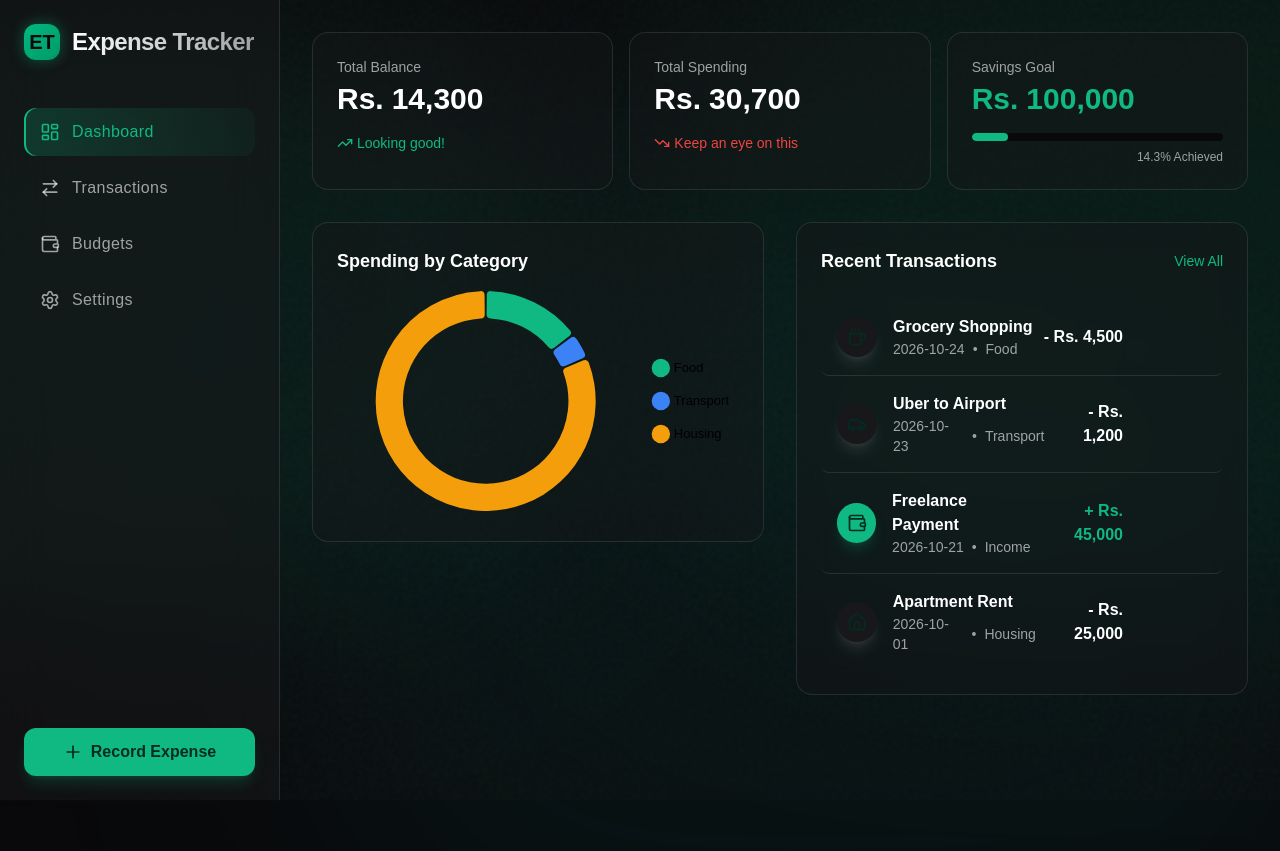
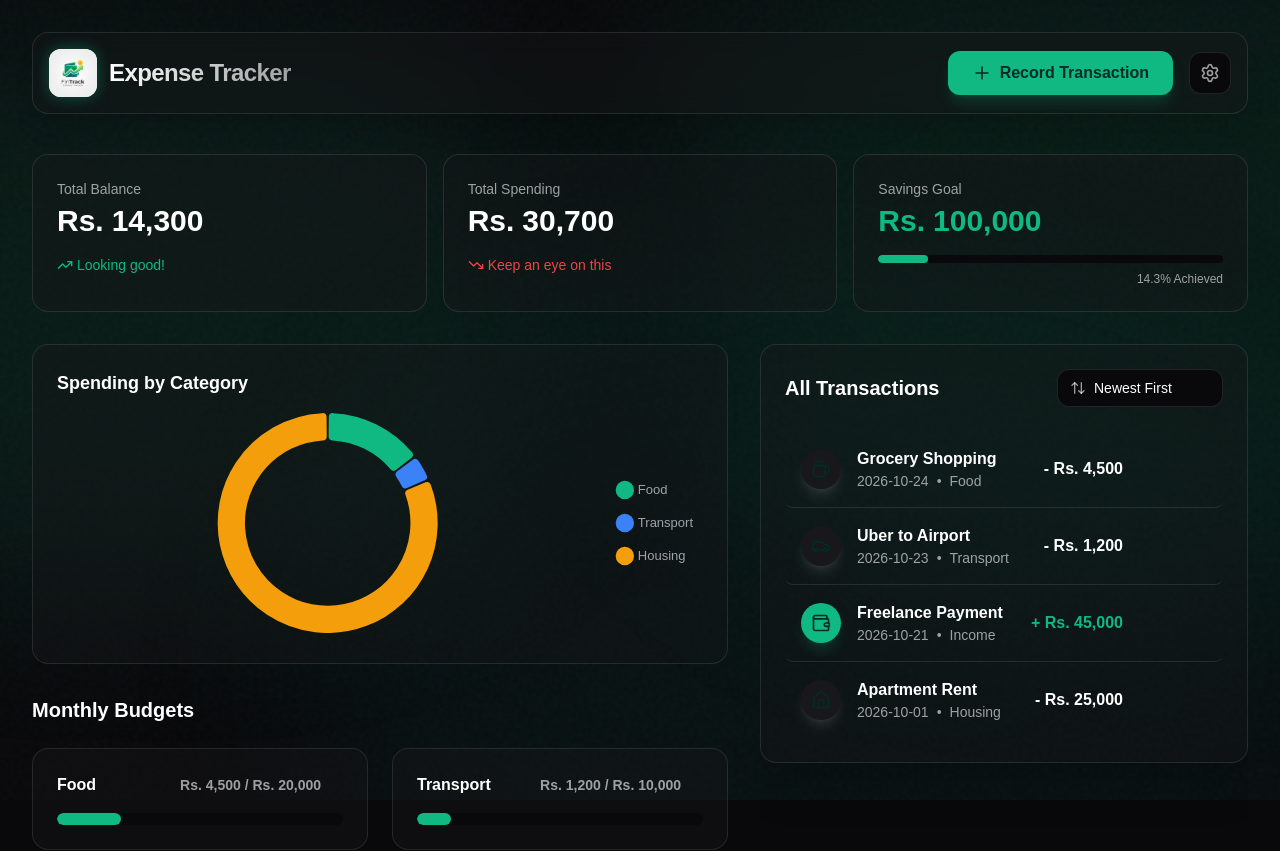
Before and after one commit to ayeshanaveed2526/ExpesnseTracker, a React (Vite) app: page / in a window 1280 px wide. Shown: the top 851 px of the page. Before the commit the page ends 800 px from the top, so only its background shows below. Built offline with nearby package versions, Linux system fonts and the light colour scheme.

Commit message:
making it SPA

```diff
--- a/src/App.jsx
+++ b/src/App.jsx
@@ -1,10 +1,10 @@
 import React, { useState, useEffect } from 'react';
-import { Routes, Route, NavLink, useLocation, Outlet } from 'react-router-dom';
-import { LayoutDashboard, Wallet, ArrowRightLeft, Settings, Plus } from 'lucide-react';
-import Dashboard from './components/Dashboard';
+import { Settings as SettingsIcon, Plus } from 'lucide-react';
+import Summary from './components/Summary';
+import ExpenseChart from './components/ExpenseChart';
 import Transactions from './components/Transactions';
 import Budgets from './components/Budgets';
-import SettingsView from './components/Settings';
+import Settings from './components/Settings';
 import ExpenseForm from './components/ExpenseForm';
 
 const initialExpenses = [
@@ -20,147 +20,14 @@ const initialBudgets = [
   { category: 'Housing', limit: 40000 },
 ];
 
-function Layout({ expenses, onAddExpense, onEditExpense, onDeleteExpense, budgets, onUpdateBudget, theme, toggleTheme }) {
-  const [isFormOpen, setIsFormOpen] = useState(false);
-  const [expenseToEdit, setExpenseToEdit] = useState(null);
-  const location = useLocation();
-
-  const handleAddOrEdit = (exp) => {
-    if (expenseToEdit) {
-      onEditExpense(exp);
-    } else {
-      onAddExpense(exp);
-    }
-    setIsFormOpen(false);
-    setExpenseToEdit(null);
-  };
-
-  const openAddForm = () => {
-    setExpenseToEdit(null);
-    setIsFormOpen(true);
-  };
-
-  const openEditForm = (exp) => {
-    setExpenseToEdit(exp);
-    setIsFormOpen(true);
-  };
-
-  const getPageTitle = () => {
-    switch(location.pathname) {
-      case '/transactions': return 'Transactions';
-      case '/budgets': return 'Budgets';
-      case '/settings': return 'Settings';
-      default: return 'Dashboard';
-    }
-  };
-
-  return (
-    <div className={`min-h-screen flex flex-col md:flex-row bg-surface text-text-main relative overflow-hidden ${theme === 'dark' ? 'bg-[radial-gradient(ellipse_at_top,_var(--tw-gradient-stops))] from-primary/10 via-surface to-surface' : ''}`}>
-
-      {/* Animated Grainy Background */}
-      <div className="fixed inset-0 z-0 pointer-events-none">
-        <div className="absolute top-0 -left-1/4 w-3/4 h-3/4 bg-primary rounded-full mix-blend-multiply filter blur-[100px] opacity-10 animate-blob"></div>
-        <div className="absolute top-0 -right-1/4 w-3/4 h-3/4 bg-emerald-500 rounded-full mix-blend-multiply filter blur-[100px] opacity-10 animate-blob animation-delay-2000"></div>
-        <div className="absolute -bottom-1/4 left-1/4 w-3/4 h-3/4 bg-teal-800 rounded-full mix-blend-multiply filter blur-[100px] opacity-10 animate-blob animation-delay-4000"></div>
-        <div className="absolute inset-0 bg-grain opacity-[0.03]"></div>
-      </div>
-
-      {/* Desktop Sidebar */}
-      <aside className="hidden md:flex flex-col w-[280px] bg-surface-bright/50 backdrop-blur-xl border-r border-border-main p-6 h-screen sticky top-0 z-50">
-        <div className="flex items-center gap-3 mb-12">
-          <div className="w-9 h-9 rounded-xl bg-gradient-to-br from-primary to-emerald-600 flex items-center justify-center text-surface font-bold text-xl shadow-[0_0_15px_rgba(16,185,129,0.4)]">
-            ET
-          </div>
-          <h1 className="text-2xl font-bold tracking-tight bg-gradient-to-r from-text-main to-text-muted bg-clip-text text-transparent">Expense Tracker</h1>
-        </div>
-
-        <nav className="flex-1 space-y-2">
-          <NavItem to="/" icon={<LayoutDashboard size={20} />} label="Dashboard" />
-          <NavItem to="/transactions" icon={<ArrowRightLeft size={20} />} label="Transactions" />
-          <NavItem to="/budgets" icon={<Wallet size={20} />} label="Budgets" />
-          <NavItem to="/settings" icon={<Settings size={20} />} label="Settings" />
-        </nav>
-
-        <button
-          onClick={openAddForm}
-          className="mt-auto w-full bg-primary text-secondary font-semibold py-3 rounded-xl flex items-center justify-center gap-2 hover:scale-95 transition-transform active:scale-90 shadow-lg shadow-primary/20"
-        >
-          <Plus size={20} />
-          <span>Record Expense</span>
-        </button>
-      </aside>
-
-      {/* Main Content Area */}
-      <main className="flex-1 p-4 md:p-8 pb-24 md:pb-8 max-w-6xl mx-auto w-full relative z-10">
-        <header className="flex justify-between items-center mb-8 md:hidden">
-          <div className="flex items-center gap-2">
-            <div className="w-8 h-8 rounded-xl bg-gradient-to-br from-primary to-emerald-600 flex items-center justify-center text-surface font-bold shadow-[0_0_10px_rgba(16,185,129,0.4)]">ET</div>
-            <h1 className="text-xl font-bold bg-gradient-to-r from-text-main to-text-muted bg-clip-text text-transparent">{getPageTitle()}</h1>
-          </div>
-        </header>
-
-        <Outlet context={{ expenses, onEdit: openEditForm, onDelete: onDeleteExpense, budgets, onUpdateBudget, theme, toggleTheme }} />
-      </main>
-
-      {/* Mobile Bottom Nav */}
-      <div className="md:hidden fixed bottom-0 left-0 right-0 bg-surface-bright border-t border-border-main px-6 py-4 flex justify-between items-center z-40">
-        <MobileNavItem to="/" icon={<LayoutDashboard size={24} />} />
-        <MobileNavItem to="/transactions" icon={<ArrowRightLeft size={24} />} />
-        <div className="relative -top-6">
-          <button
-            onClick={openAddForm}
-            className="w-14 h-14 bg-primary text-secondary rounded-full flex items-center justify-center shadow-lg shadow-primary/20 hover:scale-95 transition-transform active:scale-90 border-4 border-surface"
-          >
-            <Plus size={28} />
-          </button>
-        </div>
-        <MobileNavItem to="/budgets" icon={<Wallet size={24} />} />
-        <MobileNavItem to="/settings" icon={<Settings size={24} />} />
-      </div>
-
-      {/* Expense Form Modal */}
-      {isFormOpen && (
-        <div className="fixed inset-0 z-50 flex items-center justify-center p-4 bg-black/60 backdrop-blur-sm animate-in fade-in duration-200">
-          <div className="w-full max-w-md animate-in slide-in-from-bottom-8 duration-300">
-            <ExpenseForm
-              onClose={() => { setIsFormOpen(false); setExpenseToEdit(null); }}
-              onSave={handleAddOrEdit}
-              initialData={expenseToEdit}
-            />
-          </div>
-        </div>
-      )}
-    </div>
-  );
-}
-
-function NavItem({ to, icon, label }) {
-  return (
-    <NavLink
-      to={to}
-      className={({ isActive }) => `w-full flex items-center gap-3 px-4 py-3 rounded-xl transition-all duration-300 ${isActive ? 'bg-gradient-to-r from-primary/20 to-primary/5 text-primary shadow-[inset_2px_0_0_rgba(16,185,129,1)]' : 'text-text-muted hover:bg-glass hover:text-text-main hover:translate-x-1'}`}
-    >
-      {icon}
-      <span className="font-medium tracking-wide">{label}</span>
-    </NavLink>
-  );
-}
-
-function MobileNavItem({ to, icon }) {
-  return (
-    <NavLink
-      to={to}
-      className={({ isActive }) => `flex flex-col items-center gap-1 transition-colors ${isActive ? 'text-primary' : 'text-text-muted hover:text-text-main'}`}
-    >
-      {icon}
-    </NavLink>
-  );
-}
-
 function App() {
   const [expenses, setExpenses] = useState(initialExpenses);
   const [budgets, setBudgets] = useState(initialBudgets);
   const [theme, setTheme] = useState('dark');
+
+  const [isFormOpen, setIsFormOpen] = useState(false);
+  const [expenseToEdit, setExpenseToEdit] = useState(null);
+  const [isSettingsOpen, setIsSettingsOpen] = useState(false);
 
   useEffect(() => {
     if (theme === 'light') {
@@ -174,12 +41,14 @@ function App() {
     setTheme(prev => prev === 'dark' ? 'light' : 'dark');
   };
 
-  const addExpense = (newExpense) => {
-    setExpenses([newExpense, ...expenses]);
-  };
-
-  const editExpense = (updatedExpense) => {
-    setExpenses(expenses.map(exp => exp.id === updatedExpense.id ? updatedExpense : exp));
+  const handleAddOrEdit = (exp) => {
+    if (expenseToEdit) {
+      setExpenses(expenses.map(e => e.id === exp.id ? exp : e));
+    } else {
+      setExpenses([exp, ...expenses]);
+    }
+    setIsFormOpen(false);
+    setExpenseToEdit(null);
   };
 
   const deleteExpense = (id) => {
@@ -190,15 +59,103 @@ function App() {
     setBudgets(budgets.map(b => b.category === category ? { ...b, limit: newLimit } : b));
   };
 
+  const openAddForm = () => {
+    setExpenseToEdit(null);
+    setIsFormOpen(true);
+  };
+
+  const openEditForm = (exp) => {
+    setExpenseToEdit(exp);
+    setIsFormOpen(true);
+  };
+
   return (
-    <Routes>
-      <Route path="/" element={<Layout expenses={expenses} onAddExpense={addExpense} onEditExpense={editExpense} onDeleteExpense={deleteExpense} budgets={budgets} onUpdateBudget={updateBudget} theme={theme} toggleTheme={toggleTheme} />}>
-        <Route index element={<Dashboard />} />
-        <Route path="transactions" element={<Transactions />} />
-        <Route path="budgets" element={<Budgets />} />
-        <Route path="settings" element={<SettingsView />} />
-      </Route>
-    </Routes>
+    <div className={`min-h-screen bg-surface text-text-main relative overflow-x-hidden ${theme === 'dark' ? 'bg-[radial-gradient(ellipse_at_top,_var(--tw-gradient-stops))] from-primary/10 via-surface to-surface' : ''}`}>
+
+      {/* Animated Grainy Background */}
+      <div className="fixed inset-0 z-0 pointer-events-none overflow-hidden">
+        <div className="absolute top-0 -left-1/4 w-3/4 h-3/4 bg-primary rounded-full filter blur-[100px] opacity-10 animate-blob"></div>
+        <div className="absolute top-0 -right-1/4 w-3/4 h-3/4 bg-emerald-500 rounded-full filter blur-[100px] opacity-10 animate-blob animation-delay-2000"></div>
+        <div className="absolute -bottom-1/4 left-1/4 w-3/4 h-3/4 bg-teal-800 rounded-full filter blur-[100px] opacity-10 animate-blob animation-delay-4000"></div>
+        <div className="absolute inset-0 bg-grain opacity-[0.03]"></div>
+      </div>
+
+      <div className="max-w-7xl mx-auto px-4 sm:px-6 lg:px-8 py-8 relative z-10">
+
+        {/* Header */}
+        <header className="flex flex-col sm:flex-row justify-between items-center mb-10 gap-4 bg-surface-bright/40 backdrop-blur-md border border-border-main p-4 rounded-2xl shadow-xl">
+          <div className="flex items-center gap-3">
+            <div className="w-12 h-12 rounded-xl overflow-hidden shadow-[0_0_15px_rgba(16,185,129,0.4)] flex-shrink-0 bg-white">
+              <img src="/logo.png" alt="Logo" className="w-full h-full object-cover" />
+            </div>
+            <h1 className="text-2xl font-bold tracking-tight bg-gradient-to-r from-text-main to-text-muted bg-clip-text text-transparent">Expense Tracker</h1>
+          </div>
+
+          <div className="flex items-center gap-4 w-full sm:w-auto">
+            <button
+              onClick={openAddForm}
+              className="flex-1 sm:flex-none bg-primary text-secondary font-semibold py-2.5 px-6 rounded-xl flex items-center justify-center gap-2 hover:scale-95 transition-transform active:scale-90 shadow-lg shadow-primary/20"
+            >
+              <Plus size={20} />
+              <span>Record Transaction</span>
+            </button>
+
+            <button
+              onClick={() => setIsSettingsOpen(true)}
+              className="p-2.5 bg-surface rounded-xl border border-border-main text-text-muted hover:text-text-main transition-colors hover:scale-95"
+            >
+              <SettingsIcon size={20} />
+            </button>
+          </div>
+        </header>
+
+        {/* Top Summary Row */}
+        <div className="mb-8">
+          <Summary expenses={expenses} />
+        </div>
+
+        {/* Main Grid */}
+        <div className="grid grid-cols-1 lg:grid-cols-12 gap-8">
+
+          {/* Left Column (Charts & Budgets) */}
+          <div className="lg:col-span-7 space-y-8">
+            <div className="animate-fade-in-up" style={{ animationDelay: '0.1s' }}>
+              <ExpenseChart expenses={expenses} theme={theme} />
+            </div>
+            <div className="animate-fade-in-up" style={{ animationDelay: '0.2s' }}>
+              <Budgets expenses={expenses} budgets={budgets} onUpdateBudget={updateBudget} />
+            </div>
+          </div>
+
+          {/* Right Column (Transactions) */}
+          <div className="lg:col-span-5 h-[800px] overflow-hidden flex flex-col animate-fade-in-up" style={{ animationDelay: '0.3s' }}>
+            <Transactions expenses={expenses} onEdit={openEditForm} onDelete={deleteExpense} />
+          </div>
+
+        </div>
+      </div>
+
+      {/* Modals */}
+      {isFormOpen && (
+        <div className="fixed inset-0 z-50 flex items-center justify-center p-4 bg-black/60 backdrop-blur-sm animate-in fade-in duration-200">
+          <div className="w-full max-w-md animate-in slide-in-from-bottom-8 duration-300">
+            <ExpenseForm
+              onClose={() => { setIsFormOpen(false); setExpenseToEdit(null); }}
+              onSave={handleAddOrEdit}
+              initialData={expenseToEdit}
+            />
+          </div>
+        </div>
+      )}
+
+      {isSettingsOpen && (
+        <Settings
+          theme={theme}
+          toggleTheme={toggleTheme}
+          onClose={() => setIsSettingsOpen(false)}
+        />
+      )}
+    </div>
   );
 }
 
--- a/src/components/Budgets.jsx
+++ b/src/components/Budgets.jsx
@@ -1,9 +1,9 @@
 import React, { useState } from 'react';
-import { useOutletContext } from 'react-router-dom';
+
 import { Pencil, Check, X } from 'lucide-react';
 
-const Budgets = () => {
-  const { expenses, budgets, onUpdateBudget } = useOutletContext();
+const Budgets = ({ expenses, budgets, onUpdateBudget }) => {
+
   const [editingCategory, setEditingCategory] = useState(null);
   const [editLimit, setEditLimit] = useState('');
 
@@ -25,10 +25,12 @@ const Budgets = () => {
 
   const saveEdit = (category) => {
     const limitNum = parseFloat(editLimit);
-    if (!isNaN(limitNum) && limitNum >= 0) {
+    if (!isNaN(limitNum) && limitNum > 0) {
       onUpdateBudget(category, limitNum);
+      setEditingCategory(null);
+    } else {
+      alert("Budget limit must be a valid number greater than zero.");
     }
-    setEditingCategory(null);
   };
 
   return (
--- a/src/components/ExpenseChart.jsx
+++ b/src/components/ExpenseChart.jsx
@@ -4,7 +4,7 @@ import { Doughnut } from 'react-chartjs-2';
 
 ChartJS.register(ArcElement, Tooltip, Legend);
 
-const ExpenseChart = ({ expenses = [] }) => {
+const ExpenseChart = ({ expenses = [], theme = 'dark' }) => {
   const expenseItems = expenses.filter(e => e.type === 'expense');
 
   const categoryTotals = expenseItems.reduce((acc, curr) => {
@@ -32,6 +32,12 @@ const ExpenseChart = ({ expenses = [] }) => {
     ],
   };
 
+  const isLight = theme === 'light';
+  const textColor = isLight ? '#64748b' : '#a1a1aa';
+  const tooltipBg = isLight ? '#ffffff' : '#18181b';
+  const tooltipText = isLight ? '#0f172a' : '#ffffff';
+  const tooltipBorder = isLight ? '#e2e8f0' : 'rgba(255,255,255,0.1)';
+
   const options = {
     responsive: true,
     maintainAspectRatio: false,
@@ -46,7 +52,7 @@ const ExpenseChart = ({ expenses = [] }) => {
       legend: {
         position: 'right',
         labels: {
-          color: 'var(--text-muted)',
+          color: textColor,
           usePointStyle: true,
           padding: 20,
           font: {
@@ -56,10 +62,10 @@ const ExpenseChart = ({ expenses = [] }) => {
         },
       },
       tooltip: {
-        backgroundColor: '#18181b',
+        backgroundColor: tooltipBg,
         titleColor: '#10B981',
-        bodyColor: 'var(--text-main)',
-        borderColor: 'rgba(255,255,255,0.1)',
+        bodyColor: tooltipText,
+        borderColor: tooltipBorder,
         borderWidth: 1,
         padding: 12,
         cornerRadius: 8,
--- a/src/components/ExpenseItem.jsx
+++ b/src/components/ExpenseItem.jsx
@@ -1,11 +1,11 @@
 import React from 'react';
 import { ShoppingBag, Coffee, Car, Home, Wallet, Pencil, Trash2 } from 'lucide-react';
-import { useOutletContext } from 'react-router-dom';
 
-const ExpenseItem = ({ id, title, date, amount, category, type, index = 0 }) => {
-  const context = useOutletContext();
-  const onEdit = context?.onEdit;
-  const onDelete = context?.onDelete;
+
+const ExpenseItem = ({ id, title, date, amount, category, type, index = 0, onEdit, onDelete }) => {
+
+
+
 
   const getIcon = () => {
     switch(category) {
--- a/src/components/ExpenseList.jsx
+++ b/src/components/ExpenseList.jsx
@@ -1,7 +1,7 @@
 import React from 'react';
 import ExpenseItem from './ExpenseItem';
 
-const ExpenseList = ({ expenses = [] }) => {
+const ExpenseList = ({ expenses = [], onEdit, onDelete }) => {
   if (expenses.length === 0) {
     return (
       <div className="text-center py-8 text-text-muted">
@@ -13,7 +13,7 @@ const ExpenseList = ({ expenses = [] }) => {
   return (
     <div className="flex flex-col -mx-4 md:mx-0">
       {expenses.map((expense, index) => (
-        <ExpenseItem key={expense.id} index={index} {...expense} />
+        <ExpenseItem key={expense.id} index={index} onEdit={onEdit} onDelete={onDelete} {...expense} />
       ))}
     </div>
   );
--- a/src/components/Settings.jsx
+++ b/src/components/Settings.jsx
@@ -1,40 +1,34 @@
 import React from 'react';
-import { useOutletContext } from 'react-router-dom';
+import { X } from 'lucide-react';
 
-const Settings = () => {
-  const { theme, toggleTheme } = useOutletContext();
+const Settings = ({ theme, toggleTheme, onClose }) => {
   const isLight = theme === 'light';
 
   return (
-    <div className="bg-surface-bright/40 backdrop-blur-lg rounded-2xl border border-border-main p-4 md:p-8 animate-fade-in-up max-w-2xl mx-auto shadow-2xl">
+    <div className="fixed inset-0 z-50 flex items-center justify-center p-4 bg-black/60 backdrop-blur-sm animate-in fade-in duration-200">
+      <div className="w-full max-w-md bg-surface-bright rounded-2xl border border-border-main p-6 shadow-2xl relative animate-in slide-in-from-bottom-8 duration-300">
+
+        <button
+          onClick={onClose}
+          className="absolute top-4 right-4 text-text-muted hover:text-text-main transition-colors"
+        >
+          <X size={24} />
+        </button>
+
         <h2 className="text-xl font-bold text-text-main mb-8">Settings</h2>
 
-      <div className="space-y-8">
+        <div className="space-y-6">
           <div>
-          <h3 className="text-lg font-semibold text-text-main mb-4">Profile Information</h3>
-          <div className="grid grid-cols-1 gap-4">
-            <div>
-              <label className="block text-sm font-medium text-text-muted mb-1">Full Name</label>
-              <input type="text" defaultValue="John Doe" className="w-full bg-surface border border-border-main rounded-xl px-4 py-3 text-text-main focus:outline-none focus:border-primary" />
-            </div>
-            <div>
-              <label className="block text-sm font-medium text-text-muted mb-1">Email Address</label>
-              <input type="email" defaultValue="john@example.com" className="w-full bg-surface border border-border-main rounded-xl px-4 py-3 text-text-main focus:outline-none focus:border-primary" />
-            </div>
-          </div>
-        </div>
-
-        <div>
-          <h3 className="text-lg font-semibold text-text-main mb-4">Preferences</h3>
+            <h3 className="text-sm font-semibold text-text-muted uppercase tracking-wider mb-4">Preferences</h3>
             <div className="space-y-4">
               <div className="flex items-center justify-between p-4 bg-surface rounded-xl border border-border-main">
                 <div>
                   <h4 className="font-medium text-text-main">Light Mode</h4>
-                <p className="text-sm text-text-muted">Turn on light mode</p>
+                  <p className="text-sm text-text-muted">Switch application theme</p>
                 </div>
                 <div
                   onClick={toggleTheme}
-                className={`w-12 h-6 rounded-full relative cursor-pointer shadow-lg shadow-primary/20 transition-colors ${isLight ? 'bg-primary' : 'bg-surface-bright border border-border-main'}`}
+                  className={`w-12 h-6 rounded-full relative cursor-pointer shadow-lg transition-colors ${isLight ? 'bg-primary' : 'bg-surface-bright border border-border-main'}`}
                 >
                   <div className={`absolute top-1 w-4 h-4 rounded-full transition-all ${isLight ? 'right-1 bg-surface-bright' : 'left-1 bg-primary'}`}></div>
                 </div>
@@ -42,7 +36,7 @@ const Settings = () => {
               <div className="flex items-center justify-between p-4 bg-surface rounded-xl border border-border-main">
                 <div>
                   <h4 className="font-medium text-text-main">Currency</h4>
-                <p className="text-sm text-text-muted">Select your default currency</p>
+                  <p className="text-sm text-text-muted">Select default currency</p>
                 </div>
                 <select className="bg-surface-bright border border-border-main rounded-lg px-3 py-1 text-text-main focus:outline-none focus:border-primary">
                   <option>PKR (Rs.)</option>
@@ -52,11 +46,6 @@ const Settings = () => {
               </div>
             </div>
           </div>
-
-        <div className="pt-4">
-          <button className="bg-primary text-secondary font-bold py-3 px-8 rounded-xl hover:bg-primary/90 hover:scale-[0.98] transition-all active:scale-95 shadow-lg shadow-primary/20">
-            Save Changes
-          </button>
         </div>
       </div>
     </div>
--- a/src/components/Transactions.jsx
+++ b/src/components/Transactions.jsx
@@ -1,10 +1,10 @@
 import React, { useState } from 'react';
-import { useOutletContext } from 'react-router-dom';
+
 import ExpenseList from './ExpenseList';
 import { ArrowUpDown } from 'lucide-react';
 
-const Transactions = () => {
-  const { expenses } = useOutletContext();
+const Transactions = ({ expenses, onEdit, onDelete }) => {
+
   const [sortOrder, setSortOrder] = useState('newest');
 
   const sortedExpenses = [...expenses].sort((a, b) => {
@@ -39,7 +39,7 @@ const Transactions = () => {
           </select>
         </div>
       </div>
-      <ExpenseList expenses={sortedExpenses} />
+      <ExpenseList expenses={sortedExpenses} onEdit={onEdit} onDelete={onDelete} />
     </div>
   );
 };
--- a/src/main.jsx
+++ b/src/main.jsx
@@ -1,13 +1,10 @@
 import { StrictMode } from 'react'
 import { createRoot } from 'react-dom/client'
-import { BrowserRouter } from 'react-router-dom'
 import './index.css'
 import App from './App.jsx'
 
 createRoot(document.getElementById('root')).render(
   <StrictMode>
-    <BrowserRouter>
-      <App />
-    </BrowserRouter>
+    <App />
   </StrictMode>,
 )
```
Also changed, not shown: src/components/ExpenseForm.jsx (+22 -1 lines), public/logo.png (added). Lines whose indentation alone changed are shown as unchanged.
